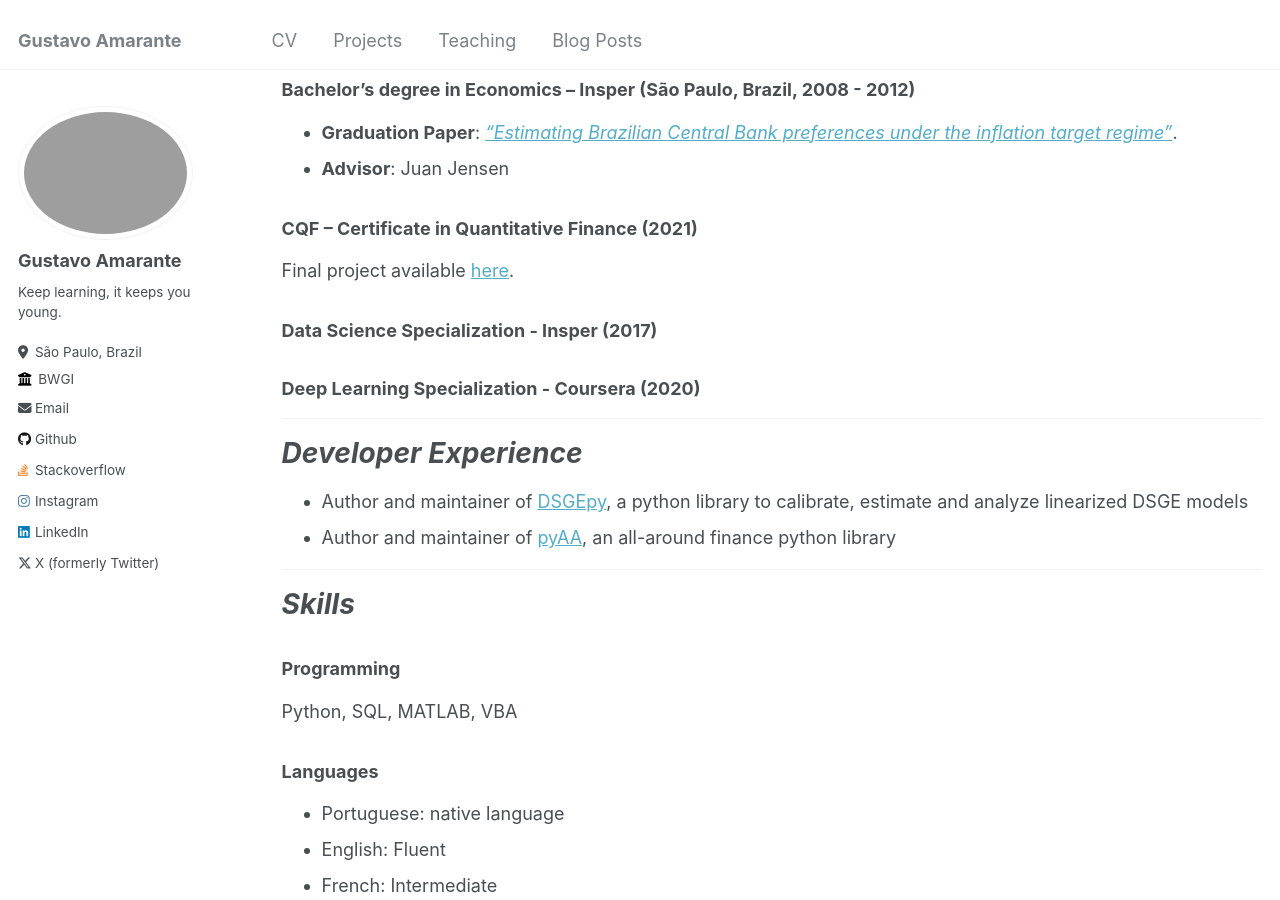
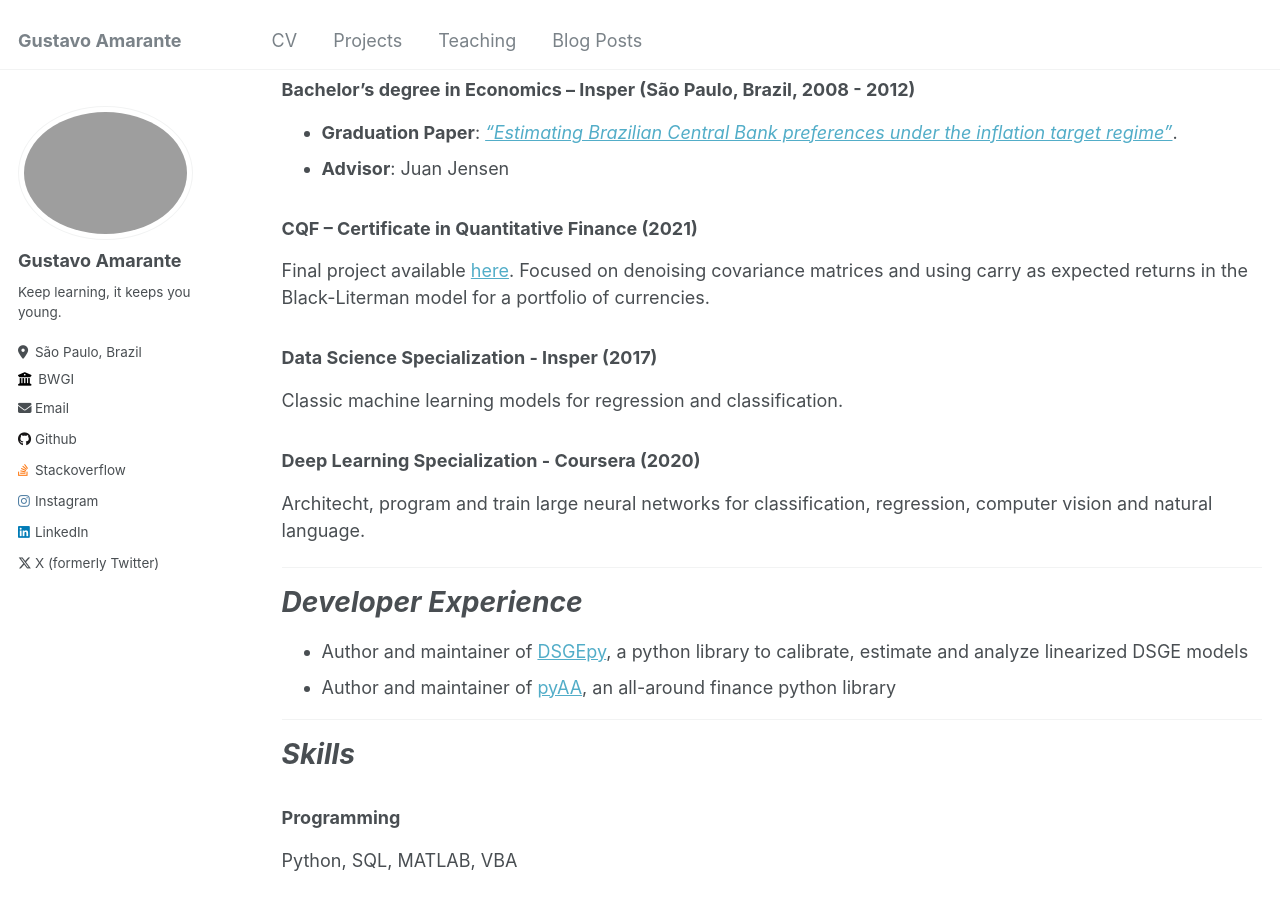
Before and after one commit to gusamarante/gusamarante, a Jekyll site: the page built from _pages/cv.md, in a window 1280 px wide and 900 px high, scrolled down 1115 px. Built offline with Jekyll 4.4.1, drawn with Linux system fonts in a browser that asks for light colours.

Commit message:
Minor updates to CV page

```diff
--- a/_pages/cv.md
+++ b/_pages/cv.md
@@ -50,15 +48,14 @@ scenario. Research to support traders’ decisions.
 - **Advisor**: Juan Jensen
 
 ### CQF – Certificate in Quantitative Finance (2021)
-Final project available [here](https://gusamarante.me/files/cqf%20final%20project.pdf).
+Final project available [here](https://gusamarante.me/files/cqf%20final%20project.pdf). Focused on denoising covariance matrices and using carry as
+expected returns in the Black-Literman model for a portfolio of currencies.
 
 ### Data Science Specialization - Insper (2017)
-
-[//]: # (Elaborate on this)
+Classic machine learning models for regression and classification.
 
 ### Deep Learning Specialization - Coursera (2020)
-
-[//]: # (Elaborate on this)
+Architecht, program and train large neural networks for classification, regression, computer vision and natural language.
 
 ---
 # *Developer Experience*
```
Also changed, not shown: other parts of _pages/cv.md (+0 -2 lines).
